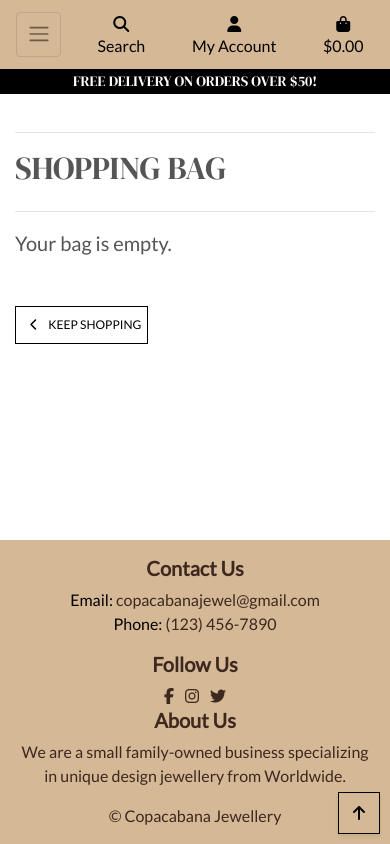
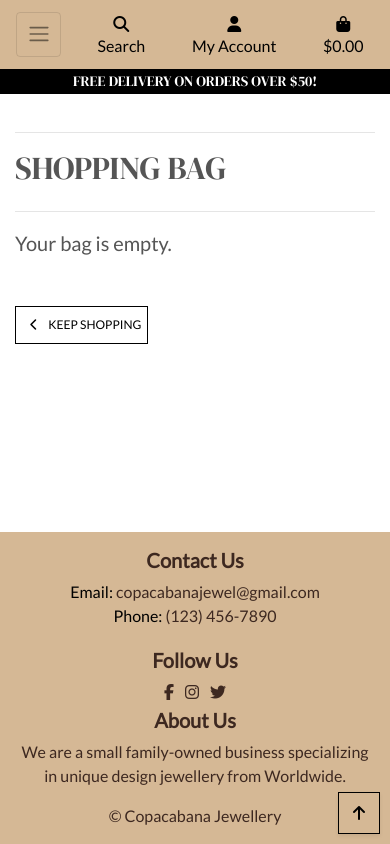
Before and after one commit to Bruno-Diego/copacabana-pp5, a Django app: page /bag/ in a window 390 px wide. Run offline with Django 3.2, Linux system fonts and the light colour scheme; some libraries are stand-ins or nearby versions.

Commit message:
Add responsive image and space in footer links

```diff
--- a/templates/includes/footer.html
+++ b/templates/includes/footer.html
@@ -7,7 +7,7 @@
                 <li class="text-black">Phone: <span class="text-brown">(123) 456-7890</span></li>
             </ul>
         </div>
-        <div class="col-12 col-lg-4 my-0 text-center">
+        <div class="col-12 col-lg-4 my-1 text-center">
             <h5 class="text-brown font-weight-bold mb-2">Follow Us</h5>
             <ul class="list-inline mb-0">
                 <li class="list-inline-item">
```
Also changed, not shown: 1 other file.
